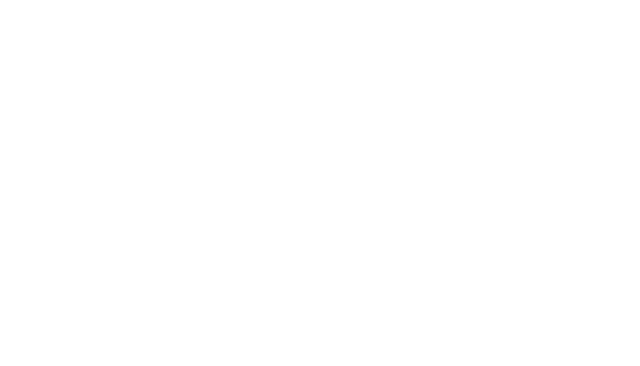
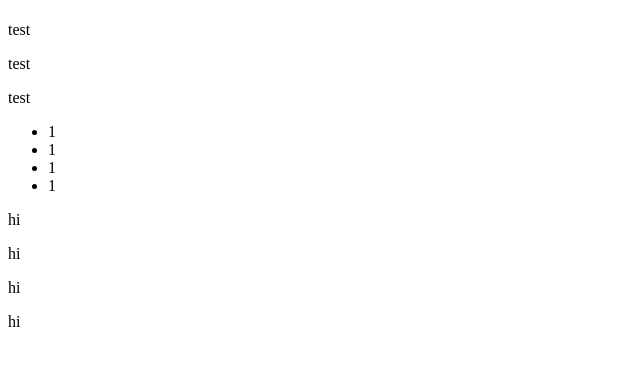
Before and after one commit to DLWickwire/git-interview, a plain HTML site: page index.html in a window 1280 px wide. Shown: the whole page, without its empty margins (0-640 px from the left). Drawn offline with Linux system fonts and the light colour scheme.

Commit message:
added ul and articles

```diff
--- a/index.html
+++ b/index.html
@@ -8,6 +8,21 @@
 <h1></h1>
 <p></p>
 <body>
+    <p>test</p>
+    <p>test</p>
+    <p>test</p>
 
+    <ul>
+        <li>1</li>
+        <li>1</li>
+        <li>1</li>
+        <li>1</li>
+    </ul>
+    <article>
+        <p>hi</p>
+        <p>hi</p>
+        <p>hi</p>
+        <p>hi</p>
+    </article>
 </body>
 </html>
```
